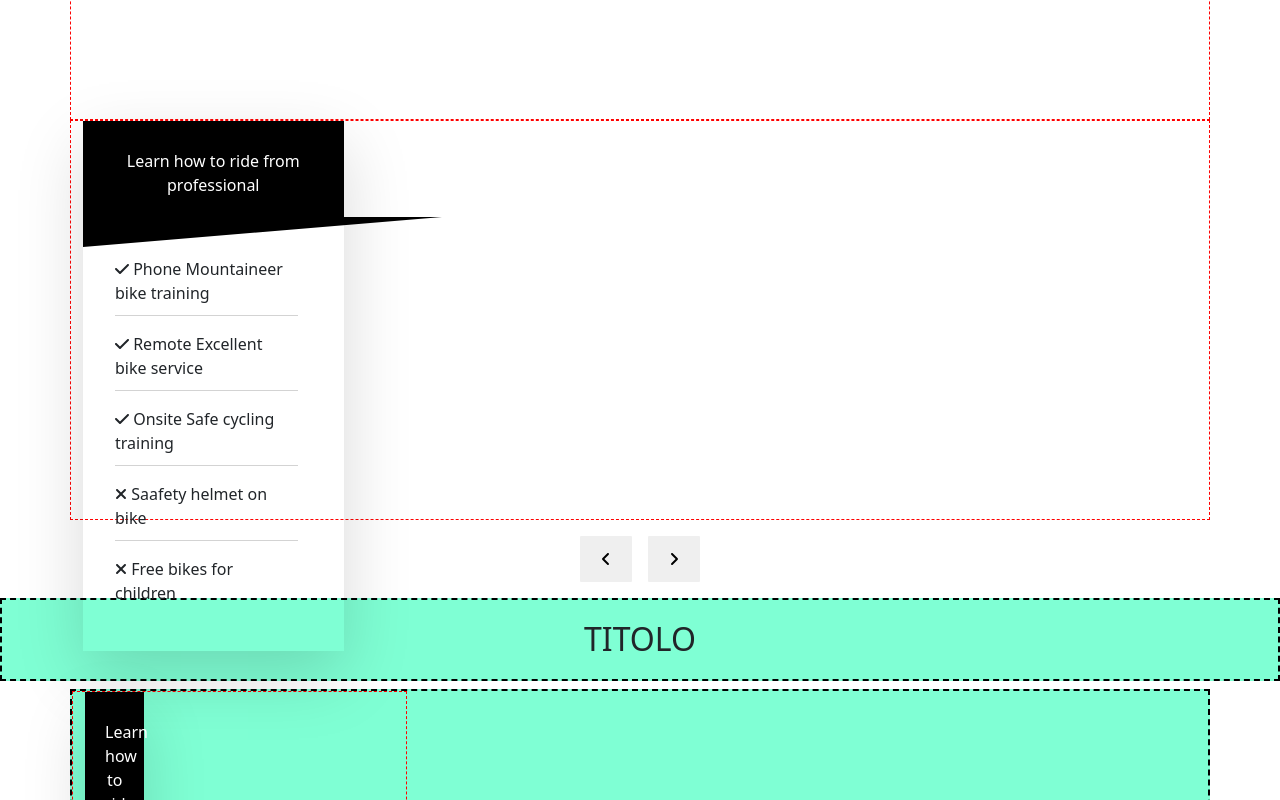
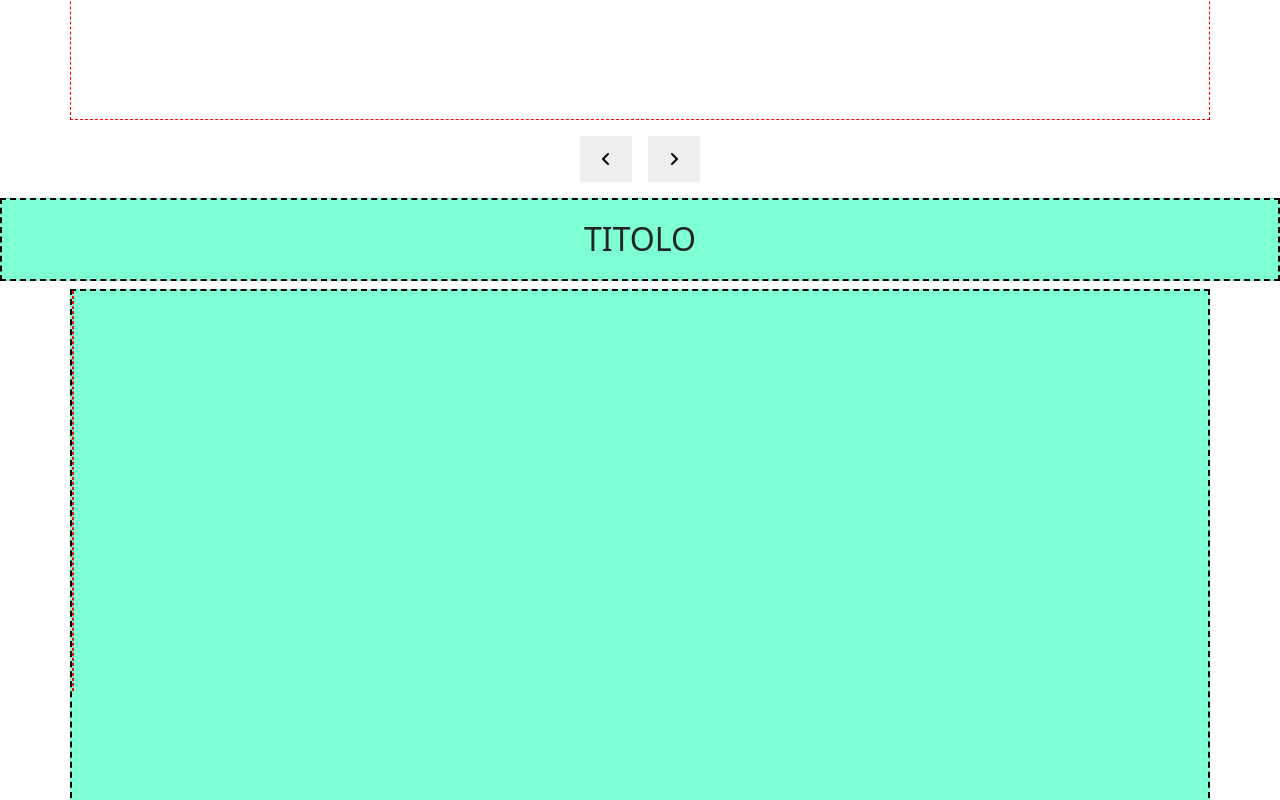
Before and after one commit to DaniAm94/proj-html-vuejs, a Vue app: page / in a window 1280 px wide. Shown: the part 1940-2740 px from the top of the page. Built offline with nearby package versions, Linux system fonts and the light colour scheme.

Commit message:
remove section card

```diff
--- a/src/components/AppMain/Sections/CardsList.vue
+++ b/src/components/AppMain/Sections/CardsList.vue
@@ -10,6 +10,5 @@ export default {
 </script>
 <template>
     <div class="row" :class="col === 3 ? 'row-cols-3' : 'row-cols-4'">
-        <SectionCard />
     </div>
 </template>
--- a/src/components/AppMain/Sections/TypeProfessionalSection.vue
+++ b/src/components/AppMain/Sections/TypeProfessionalSection.vue
@@ -11,7 +11,6 @@ export default {
         <div class="container py-3">
 
             <h2 class="text-center py-3">Titolo type professional</h2>
-            <div class="row"></div>
             <CardsList />
             <div class="text-center mt-3">
                 <CarouselButton class="color me-3" direction="left" />
```
